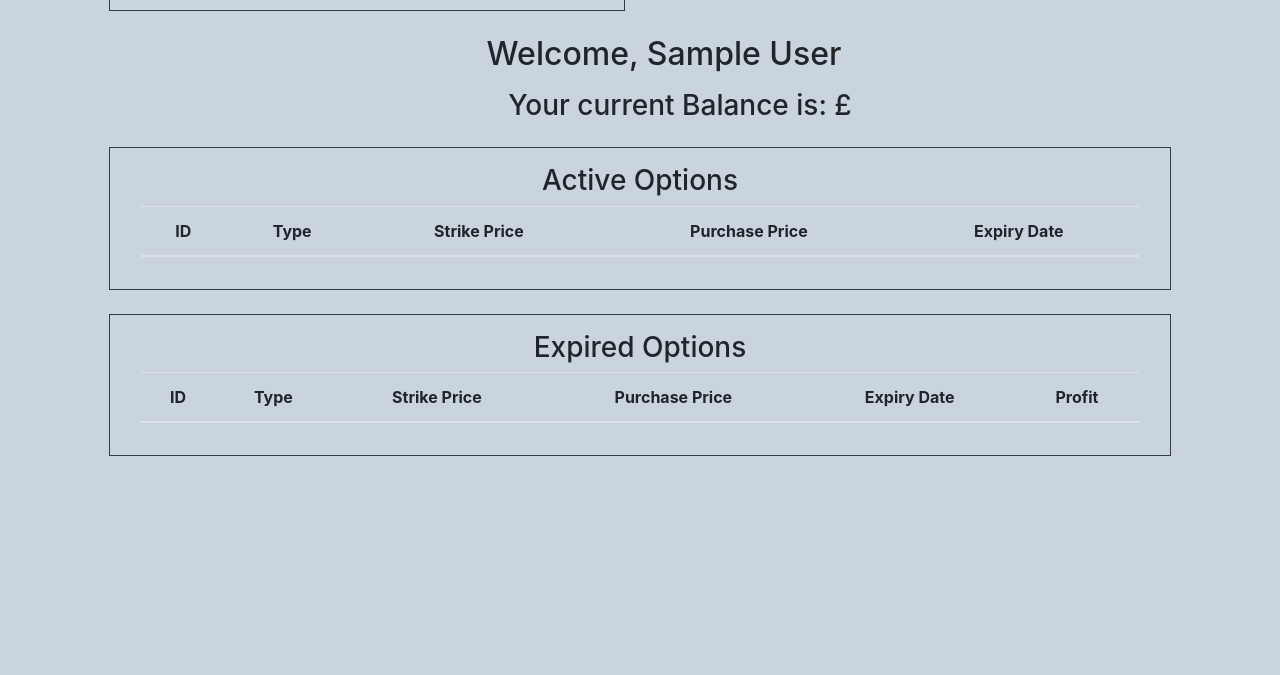
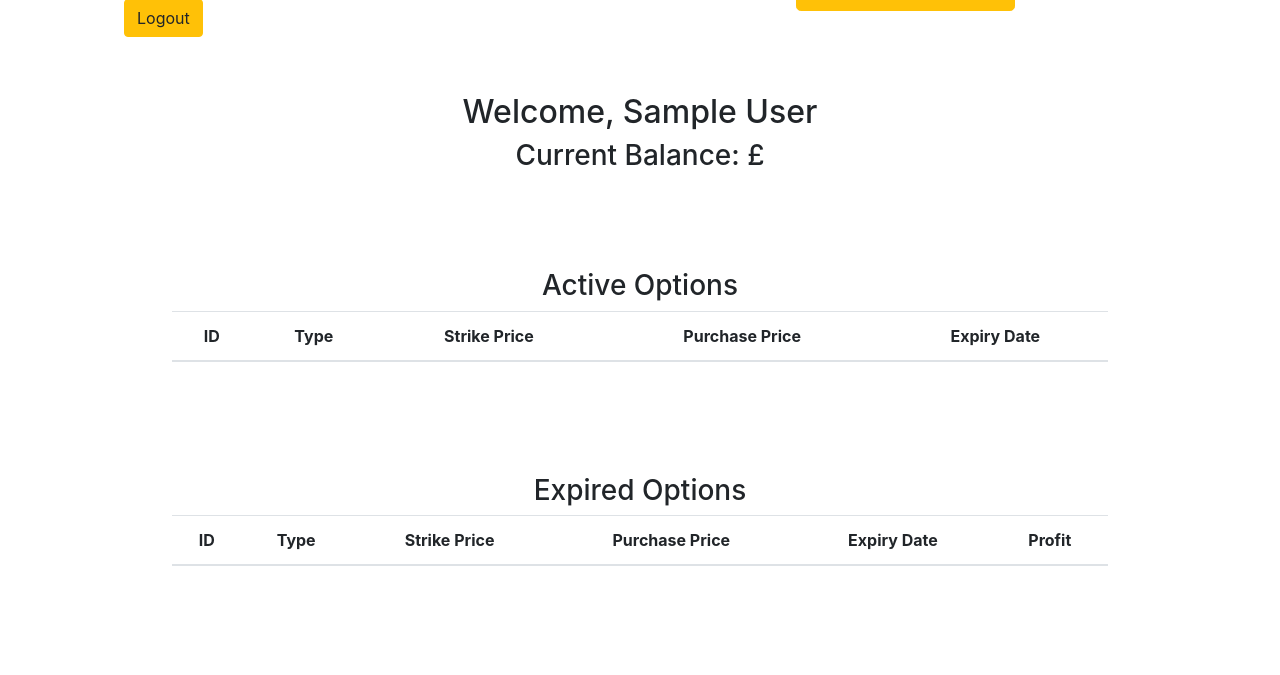
Before and after one commit to GurdLid/option-trader, a Spring Boot app: page /home/ in a window 1280 px wide. Shown: the part 125-800 px from the top of the page. Run offline with Spring Boot 4, Linux system fonts and the light colour scheme; the visitor is signed in with stand-in values (Sample User, id 1); data that the repository does not hold is empty; some of the project's set-up classes (security, data sources, template engines, error pages and the like) are left out, and stand-ins take their place.

Commit message:
branded the website, layout improvements

```diff
--- a/src/main/resources/templates/home.html
+++ b/src/main/resources/templates/home.html
@@ -8,40 +8,32 @@
   <link rel="shortcut icon" type="image/png" th:href="@{/favicon.ico}"/>
 
   <title>Option Trader</title>
-  <style>
-    body {
-      background-color: #CAD4DE;
-    }
-    .heading { color: #FF0000; }
-</style>
+
 
 </head>
 <body>
 <div class="container">
+
   <div class="row m-4">
+    <div class="col-6 mx-auto">
+      <img src="https://i.imgur.com/UAD9U4J.png" style="width:450px;height:100px;">
+      <a class="btn btn-warning mb-3" th:href="@{/logout}">Logout</a>
+    </div>
 
-      <div class="col text-center border border-dark">
-        <h1 class="heading">Option Trader</h1>
-        <a class="btn btn-outline-primary mb-3" th:href="@{/logout}">Logout</a>
-      </div>
-      <div class="col text-center m-3">
-        <a th:href="@{/stockprices}" class="btn btn-outline-primary btn-lg">Stock Prices and Chart</a>
-        <a th:href="@{/buyoption}" class="btn btn-outline-primary btn-lg">Purchase an Option</a>
-      </div>
+    <div class="col text-center m-3">
+      <a th:href="@{/stockprices}" class="btn btn-warning btn-lg">Stock Prices and Chart</a>
+      <a th:href="@{/buyoption}" class="btn btn-warning btn-lg">Purchase an Option</a>
+    </div>
   </div>
-  <div class="col text-center m-4">
+  <div class="row m-4">
+    <div class="col text-center m-3">
     <h2>Welcome, <span th:text = "${userdetails.getName()}"/>
     </h2>
-
-
-    <div class="col text-center m-3">
-      <h3>Your current Balance is: £<span th:text = "${balance}"/></h3>
+      <h3>Current Balance: £<span th:text = "${balance}"/></h3>
     </div>
-
   </div>
-
-  <div class="row m-4 border border-dark">
-    <div class="col text-center m-3">
+  <div class="row m-5">
+    <div class="col text-center m-4">
       <h3>Active Options</h3>
       <table class="table table-striped">
         <thead>
@@ -65,8 +57,8 @@
       </table>
     </div>
   </div>
-  <div class="row m-4 border border-dark">
-    <div class="col text-center m-3">
+  <div class="row m-5">
+    <div class="col text-center m-4">
       <h3>Expired Options</h3>
       <table class="table table-striped">
         <thead>
--- a/src/main/resources/templates/login.html
+++ b/src/main/resources/templates/login.html
@@ -48,8 +48,9 @@
                  type="password">
         </div>
         <div class="mb-3">
-          <button class="btn btn-primary mb-3" type="submit">Login</button>
-          or <a class="link-primary" th:href="@{/registration}">Register</a>
+          <button class="btn btn-warning mb-3" type="submit">Login</button>
+          or
+          <a class="link-warning" th:href="@{/registration}">Register</a>
         </div>
       </form>
     </div>
--- a/src/main/resources/templates/registration.html
+++ b/src/main/resources/templates/registration.html
@@ -12,6 +12,10 @@
 <div class="container">
   <div class="row mt-5">
     <div class="col-6 mx-auto">
+      <img src="https://i.imgur.com/UAD9U4J.png" style="width:450px;height:100px;">
+    </div>
+    <div class="col-6 mx-auto">
+      <br>
       <form
               method="post"
               role="form"
```
Also changed, not shown: src/main/resources/static/stockchart.html (+10 -8 lines), src/main/resources/templates/buyoption.html (+9 -9 lines), src/main/resources/templates/stockprices.html (+8 -6 lines).
